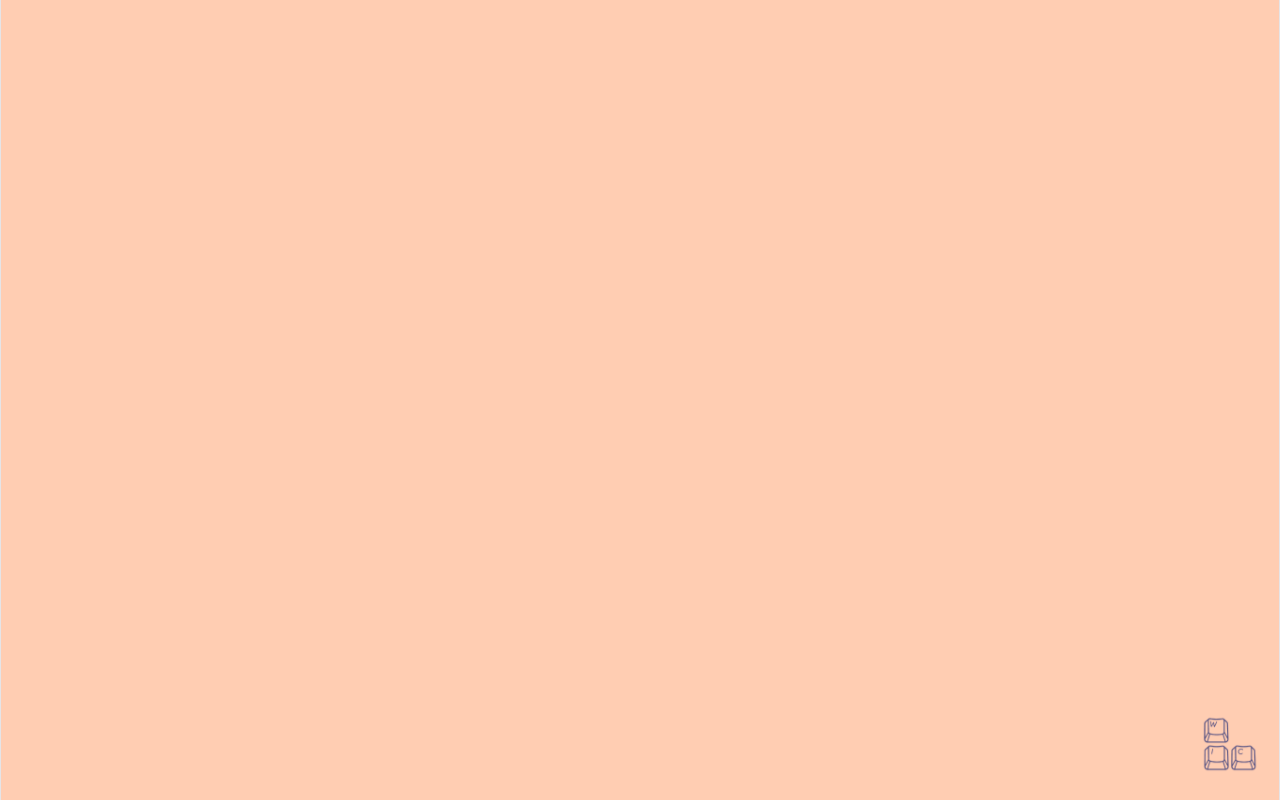
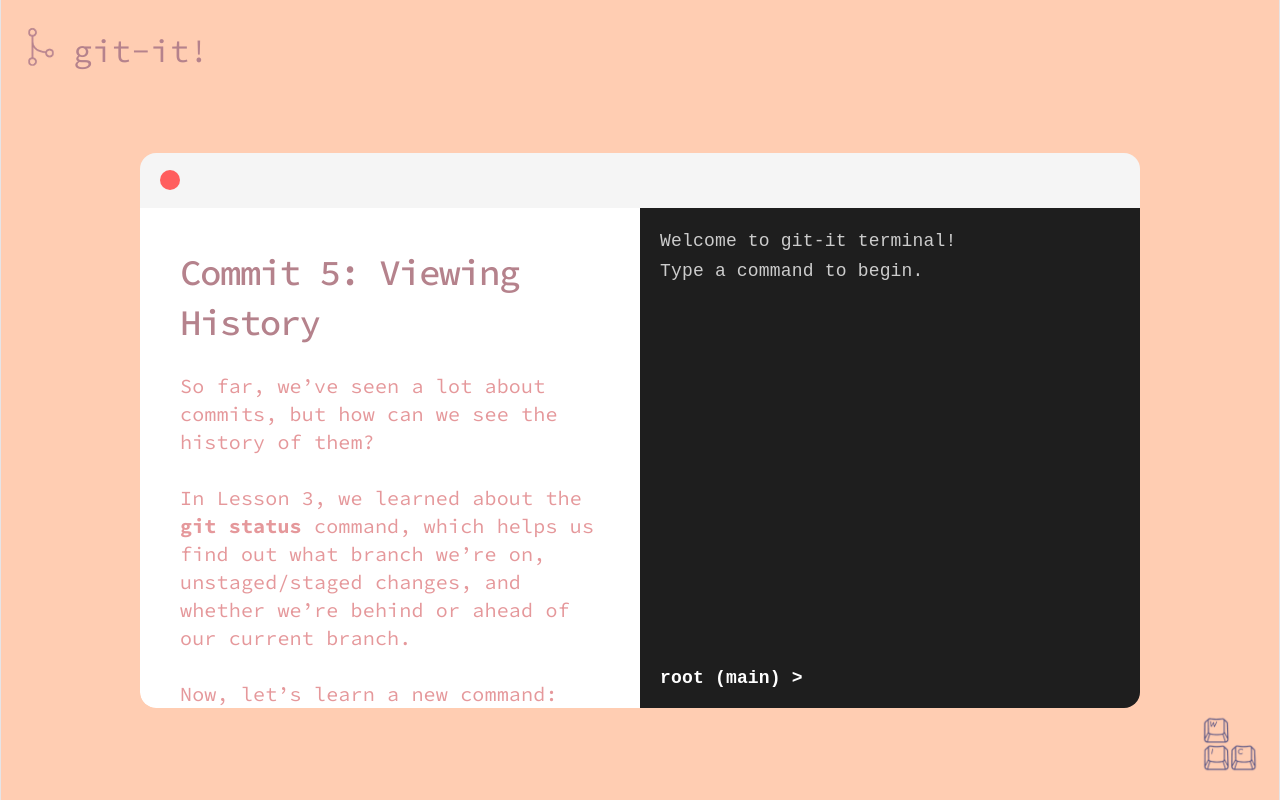
Before and after one commit to dlw1rm4/git-it, a React (Vite) app: page /git-it/lesson5 in a window 1280 px wide. Before the commit this address had no page. Built offline with nearby package versions, Linux system fonts and the light colour scheme; a web font is replaced by a local one.

Commit message:
debug lesson 4 and 5

```diff
--- a/src/App.tsx
+++ b/src/App.tsx
@@ -6,6 +6,8 @@ import Login from './pages/login'
 import Lesson1 from './pages/l1terminal'
 import Lesson2 from './pages/l2terminal'
 import Lesson3 from './pages/l3terminal'
+import Lesson4 from './pages/l4terminal'
+import Lesson5 from './pages/l5terminal'
 import logo from './images/wic-logo.png'
 import './App.css'
 
@@ -41,6 +43,8 @@ export default function App() {
         <Route path = "/lesson1" element={<Lesson1 />} />
         <Route path = "/lesson2" element={<Lesson2 />} />
         <Route path = "/lesson3" element={<Lesson3 />} />
+        <Route path = "/lesson4" element={<Lesson4 />} />
+        <Route path = "/lesson5" element={<Lesson5 />} />
       </Routes>
       </>
     )
--- a/src/pages/l5terminal.tsx
+++ b/src/pages/l5terminal.tsx
@@ -90,7 +90,7 @@ export default function Lesson5() {
                     </div>
                     <Terminal
                         allowedCommands={['clear', 'cls', 'ls', 'cd', 'cat', 'git', 'touch', 'mkdir', 'rmdir', 'rm', 'mv', 'echo']}
-                        allowedGitSubcommands={['log', 'status', 'diff', 'blame']}
+                        allowedGitSubcommands={['log', 'status', 'diff', 'blame', 'branch', 'checkout']}
                         showBranch={true}
                     />
                 </div>
--- a/src/pages/lessons.tsx
+++ b/src/pages/lessons.tsx
@@ -21,12 +21,12 @@ const lessons = [
     } , {
         id: 4,
         commit: 'Commit 4',
-        title: 'How do I merge to main?',
+        title: 'How do I sync my branch?',
         progress: 0,
     } , {
         id: 5,
         commit: 'Commit 5',
-        title: 'How do I undo changes?',
+        title: 'How can I see history?',
         progress: 0,
     }
 ]
```
